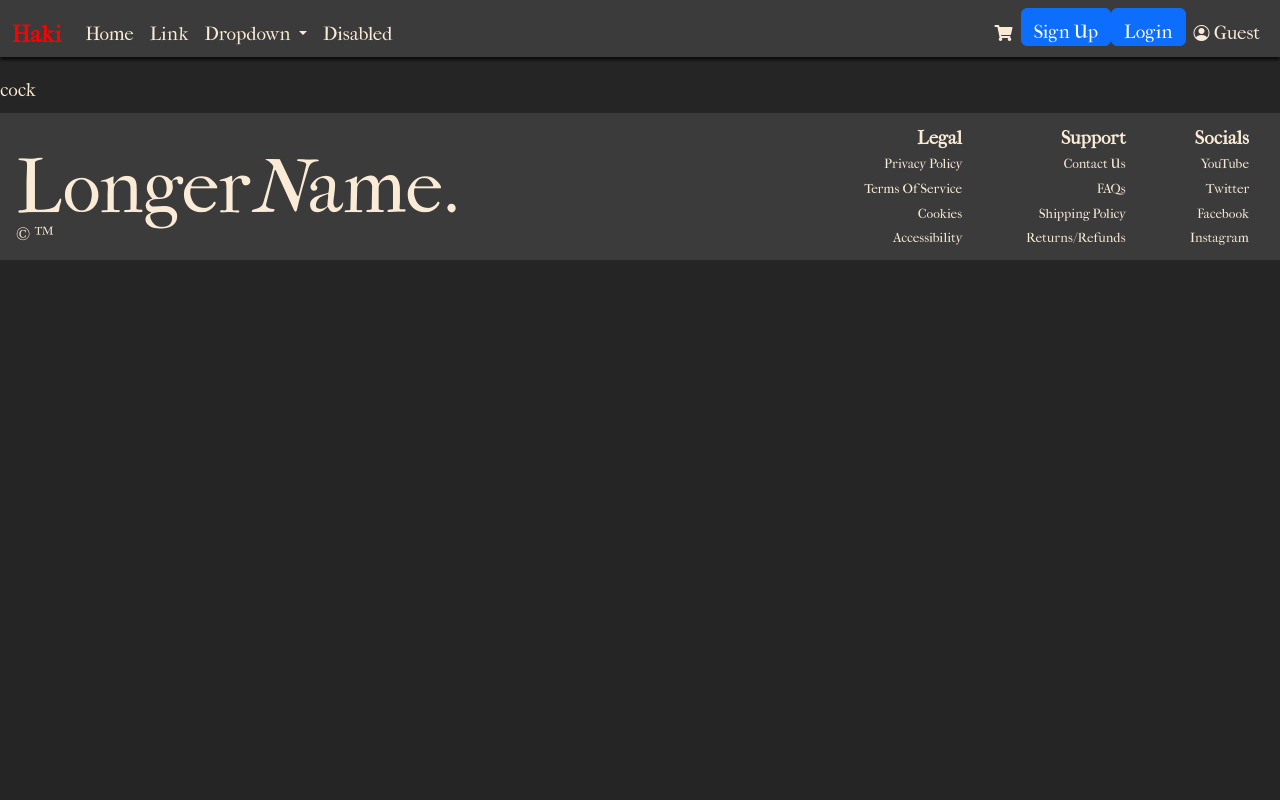
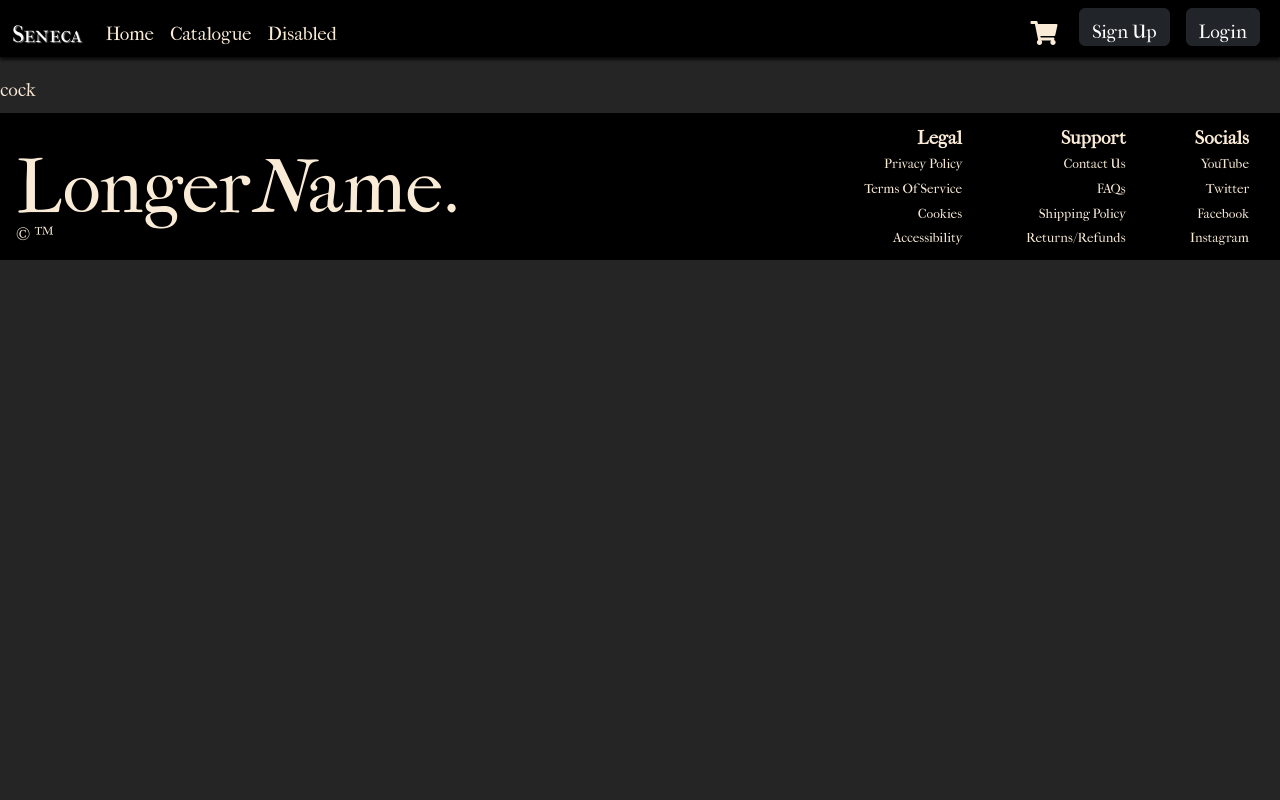
Before and after one commit to parthacharyaaaaa/Seneca, a Flask app: page / in a window 1280 px wide. Run offline with Flask 3, Linux system fonts and the light colour scheme.

Commit message:
Update styles

```diff
--- a/static/global.css
+++ b/static/global.css
@@ -1,18 +1,4 @@
 /* IMPORTS */
-@font-face {
-    font-family: Horizon;
-    src: url(fonts/horizon.otf);
-  }
-
-  @font-face{
-      font-family: montserrat;
-      src:url(fonts/MontserratRegular-RpK6l.otf);
-  }
-
-  @font-face{
-      font-family: norm;
-      src:url(fonts/norm.otf);
-  }
 @font-face {
     font-family: French;
     src: url(fonts/FeFCrm2.ttf);
@@ -20,6 +6,10 @@
 @font-face {
     font-family: French2;
     src: url(fonts/FeFCrm2.ttf);
+}
+@font-face {
+    font-family: French-Canon-Bold;
+    src: url(fonts/im-fell-french-canon.bold.ttf);
 }
 /* RESET */
 *{
@@ -35,6 +25,7 @@
     --BGIMG: url('assets/background.png');
     --BGIMG-ALT: url('assets/background.png');          /*  Light mode background */
     --BGCOLOR: rgb(59, 59, 59);
+    --BGCOLOR-ICONS-1: black;
 
     /* Font sizes */
     --FSIZE-SMALLEST: 0.5rem;
@@ -46,7 +37,7 @@
     --FSIZE-LARGEST: 6rem;
     /* Font Families */
     --FF-MAIN: French;
-    --FF-BRAND: French2;
+    --FF-BRAND: French-Canon-Bold;
 
     /* Text colors for color theme: dark) */
     --TEXT-COLOR-LIGHT: antiquewhite;
@@ -88,15 +79,16 @@ html{
 }
 /* Navbar */
 .haki-logo{
-    font-size: var(--FSIZE-XXL);
+    /* font-size: var(--FSIZE-LARGEST); */
     font-family: var(--FF-BRAND);
-    font-weight: bold;
+    font-weight: bolder;
+    text-shadow: 1px 1px 1px gray;
     color: red;
     /* color: white; */
 
 }
 .navbar{
-    background-color: var(--BGCOLOR);
+    background-color: var(--BGCOLOR-ICONS-1);
     color: var(--TEXT-COLOR-LIGHT);
     box-shadow: 0px 3px 3px rgba(0,0,0,0.7);
     margin-bottom: 1rem;
@@ -111,10 +103,25 @@ html{
     color: antiquewhite;
 }
 
+.nav-item .btn{
+    margin: 0 0.5rem;
+}
+
+.nav-item .icon{
+    transform: scale(110%);
+}
+.bi-person-circle{
+    height: 1.1rem; width: 1.1rem;
+}
+
+.fa-shopping-cart{
+    transform: scale(150%);
+    padding-right: 0.5rem;
+}
 /* Footer */
 footer{
     bottom: 0;
-    background-color: var(--BGCOLOR);
+    background-color: var(--BGCOLOR-ICONS-1);
     width: 100%;
 
     display: flex;
--- /dev/null
+++ b/static/signup-login.css
@@ -0,0 +1,3 @@
+header, footer{
+    display: none;
+}
--- a/templates/baseTemplate.html
+++ b/templates/baseTemplate.html
@@ -21,9 +21,10 @@
 </head>
 
 <body>
+    <header>
     <nav class="navbar navbar-expand-lg">
         <div class="container-fluid">
-            <a class="navbar-brand haki-logo" style="color: red;" href="#">Haki</a>
+            <a class="navbar-brand haki-logo" style="color: white;" href="#">Seneca</a>
             <button class="navbar-toggler" type="button" data-bs-toggle="collapse"
                 data-bs-target="#navbarSupportedContent" aria-controls="navbarSupportedContent" aria-expanded="false"
                 aria-label="Toggle navigation">
@@ -35,21 +36,7 @@
                         <a class="nav-link active" aria-current="page" href="{{url_for('home')}}">Home</a>
                     </li>
                     <li class="nav-item">
-                        <a class="nav-link" href="#">Link</a>
-                    </li>
-                    <li class="nav-item dropdown">
-                        <a class="nav-link dropdown-toggle" href="#" role="button" data-bs-toggle="dropdown"
-                            aria-expanded="false">
-                            Dropdown
-                        </a>
-                        <ul class="dropdown-menu bg-dark">
-                            <li><a class="dropdown-item" href="#">Action</a></li>
-                            <li><a class="dropdown-item" href="#">Another action</a></li>
-                            <li>
-                                <hr class="dropdown-divider">
-                            </li>
-                            <li><a class="dropdown-item" href="#">Something else here</a></li>
-                        </ul>
+                        <a class="nav-link" href="#">Catalogue</a>
                     </li>
                     <li class="nav-item">
                         <a class="nav-link disabled" aria-disabled="true">Disabled</a>
@@ -62,23 +49,21 @@
                     </li>
                     {% if signedIn %}
                     <li class="nav-item">
-                        <a class="nav-link" href="#"><i class="bi bi-person-circle"></i> Profile</a>
+                        <a class="nav-link icon" href="#"><i class="bi bi-person-circle"></i> Profile</a>
                     </li>
                     {% else %}
                     <li class="nav-item">
-                        <button type="button" class="btn btn-primary" onclick="location.href='login.html'">Sign Up</button>
+                        <button type="button" class="btn btn-dark" onclick="location.href='/signup'">Sign Up</button>
                     </li>
                     <li class="nav-item">
-                        <button type="button" class="btn btn-primary" onclick="location.href='login.html'">Login</button>
-                    </li>
-                    <li class="nav-item">
-                        <a class="nav-link" href="#"><i class="bi bi-person-circle"></i> Guest</a>
+                        <button type="button" class="btn btn-dark" onclick="location.href='/login'">Login</button>
                     </li>
                     {% endif %}
                 </ul>
             </div>
         </div>
     </nav>
+</header>
     {% block content %}
     {% endblock %}
     <footer>
```
Also changed, not shown: static/cart.css (+10 -27 lines), templates/cart.html (+8 -14 lines), templates/signup.html (+9 -10 lines), static/fonts/im-fell-french-canon.bold.ttf (added).
